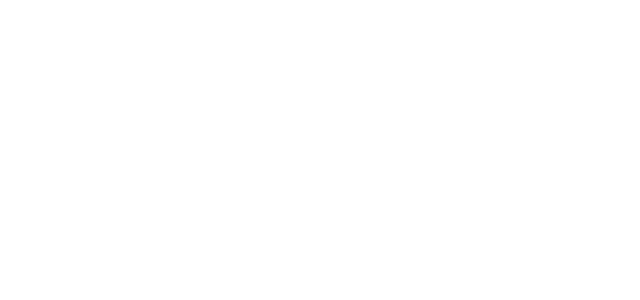
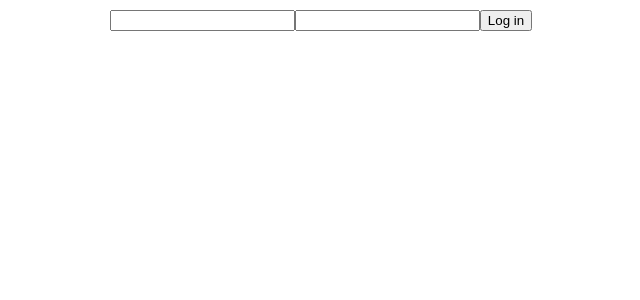
Before and after one commit to webdevbiv/goit-react-hw-03, a React (Vite) app: page / in a window 1280 px wide. Shown: the top 300 px of the page, without its empty margins (319-959 px from the left). Built offline with nearby package versions, Linux system fonts and the light colour scheme.

Commit message:
UPD | LoginForm

```diff
--- a/src/App.jsx
+++ b/src/App.jsx
@@ -2,9 +2,14 @@
 import reactLogo from "./assets/react.svg";
 import viteLogo from "/vite.svg";
 import "./App.css";
+import { LoginForm } from "./components/Form";
 
 function App() {
-  return <></>;
+  return (
+    <>
+      <LoginForm />
+    </>
+  );
 }
 
 export default App;
--- /dev/null
+++ b/src/components/Form.jsx
@@ -0,0 +1,9 @@
+export const LoginForm = () => {
+  return (
+    <form>
+      <input type="text" name="login" />
+      <input type="password" name="password" />
+      <button type="submit">Log in</button>
+    </form>
+  );
+};
```
